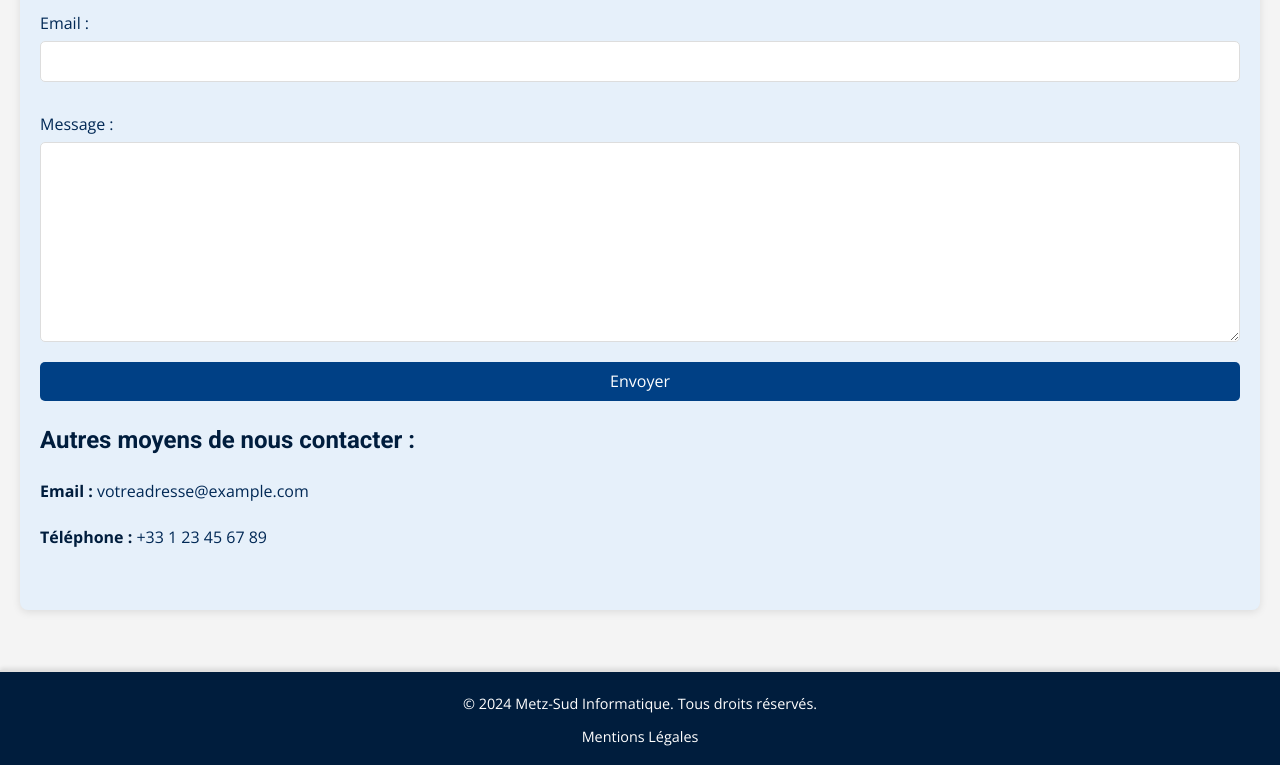
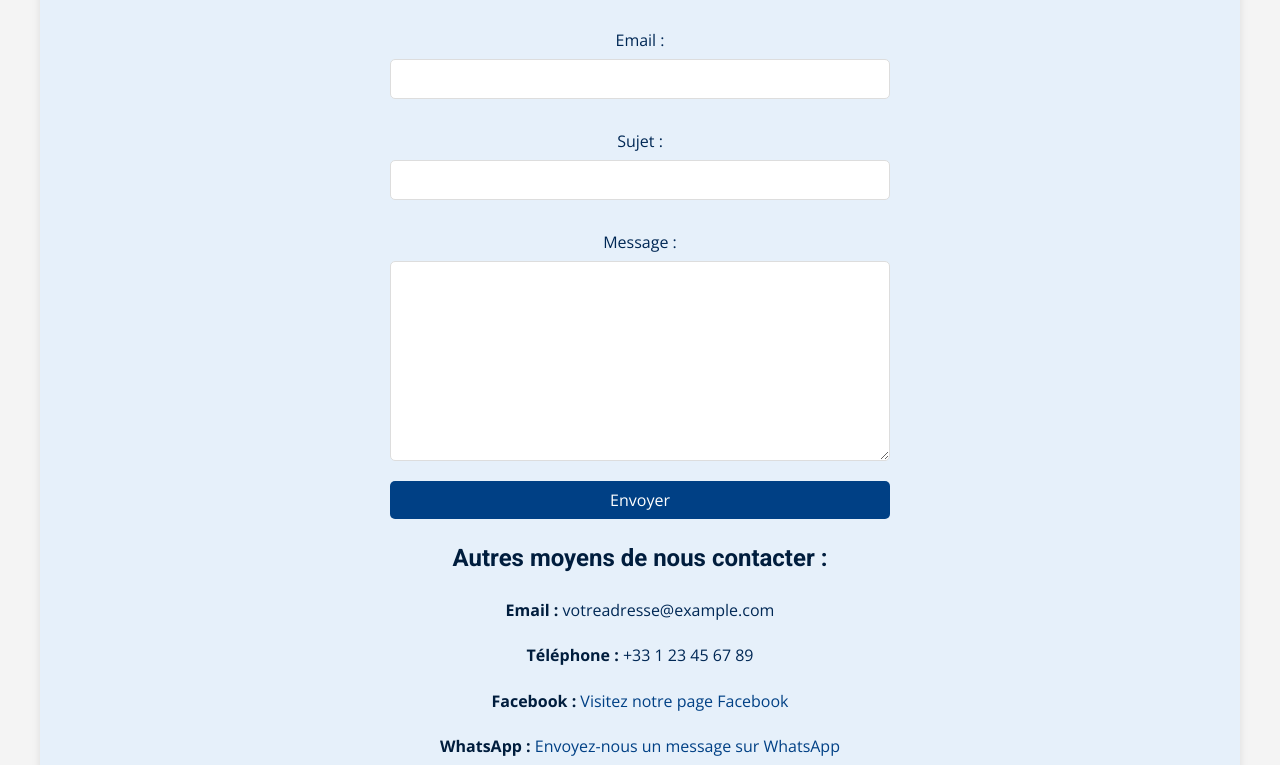
Before and after one commit to Nox57/website, a React (Create React App) app: page /contact in a window 1280 px wide. Shown: the part 486-1251 px from the top of the page. Built offline with nearby package versions, Linux system fonts and the light colour scheme.

Commit message:
Big update

```diff
--- a/src/App.css
+++ b/src/App.css
@@ -7,6 +7,13 @@ body {
     margin: 0;
     padding: 0;
     height: 100%;
+    box-sizing: border-box; /* Ensure padding and border are included in the element's total width and height */
+}
+
+*,
+*::before,
+*::after {
+    box-sizing: inherit;
 }
 
 #root {
@@ -31,6 +38,7 @@ body {
     margin-left: auto;
     margin-right: auto;
     padding: 20px; /* Ajout de padding par défaut */
+    width: 100%;
 }
 
 a {
@@ -67,7 +75,7 @@ a:focus {
 
 @media (max-width: 576px) {
     .main-content {
-        padding: 0px; /* Réduire encore le padding pour les très petits écrans */
+        padding: 5px; /* Réduire encore le padding pour les très petits écrans */
         margin: 0; /* Supprimer les marges externes */
         max-width: 100%;
     }
--- a/src/App.js
+++ b/src/App.js
@@ -2,6 +2,7 @@ import { BrowserRouter as Router, Route, Routes } from 'react-router-dom'
 // Components
 import Header from './components/Header/Header'
 import Footer from './components/Footer/Footer'
+import ScrollToTop from './ScrollToTop.js'
 // Pages
 import Home from './pages/Home/Home'
 import About from './pages/About/About'
@@ -17,6 +18,7 @@ import { Helmet } from 'react-helmet-async'
 function App() {
     return (
         <Router>
+            <ScrollToTop />
             <div className="app-container">
                 <Helmet>
                     <meta name="theme-color" content="#ffffff" />
--- /dev/null
+++ b/src/ScrollToTop.js
@@ -0,0 +1,14 @@
+import { useEffect } from 'react'
+import { useLocation } from 'react-router-dom'
+
+const ScrollToTop = () => {
+    const { pathname } = useLocation()
+
+    useEffect(() => {
+        window.scrollTo(0, 0)
+    }, [pathname])
+
+    return null
+}
+
+export default ScrollToTop
--- a/src/components/Header/Header.css
+++ b/src/components/Header/Header.css
@@ -35,6 +35,7 @@
     font-size: 1.8em;
     font-family: 'Roboto', sans-serif;
     text-align: center;
+    font-weight: bold;
 }
 
 nav {
@@ -79,6 +80,7 @@ nav {
 @media (max-width: 930px) {
     .title {
         font-size: 1.6em;
+        font-weight: bold;
     }
     .menu-toggle {
         display: block;
--- a/src/components/Header/Header.jsx
+++ b/src/components/Header/Header.jsx
@@ -33,7 +33,7 @@ const Header = () => {
             <header className={`header-container ${isScrolled ? 'scrolled' : ''}`}>
                 <div className="logo-title">
                     <img src={logo} alt="Metz-Sud Informatique Logo" className="logo" />
-                    <h1 className="title">Metz-Sud Informatique</h1>
+                    <span className="title">Metz-Sud Informatique</span>
                 </div>
                 <nav>
                     <button className="menu-toggle" onClick={toggleMenu}>
--- a/src/components/MapSection/MapSection.css
+++ b/src/components/MapSection/MapSection.css
@@ -24,7 +24,6 @@
 .mapSection-note {
     margin-top: 20px;
     font-size: 1rem;
-    color: #333;
     font-family: 'Open Sans', sans-serif;
     text-align: center;
     padding: 10px;
--- a/src/components/ServiceCard/ServiceCard.css
+++ b/src/components/ServiceCard/ServiceCard.css
@@ -22,7 +22,6 @@
     height: 200px;
     object-fit: cover;
     border-radius: 8px;
-    margin-bottom: 15px;
 }
 
 .serviceCard h3 {
--- a/src/pages/Contact/Contact.css
+++ b/src/pages/Contact/Contact.css
@@ -1,22 +1,13 @@
 /* Contact.css */
 
-.contactPage {
-    display: flex;
-    justify-content: center;
-    align-items: center;
-    padding: 40px 0;
-    background-color: #f4f4f4;
-}
-
 .contactContainer {
-    width: 100%;
-    margin: 0 auto;
-    padding: 40px 20px;
-    font-family: 'Open Sans', sans-serif;
+    text-align: center;
+    padding: 2rem;
     background-color: #e6f0fa;
     color: #002855;
     border-radius: 8px;
     box-shadow: 0 2px 8px rgba(0, 0, 0, 0.1);
+    margin: 20px;
 }
 
 .contactContainer h1,
@@ -32,9 +23,17 @@
     margin-bottom: 20px;
 }
 
+.contactForm {
+    display: flex;
+    justify-content: center;
+    align-items: center;
+}
+
 .contactForm form {
     display: flex;
     flex-direction: column;
+    width: 100%;
+    max-width: 500px; /* Limite la largeur du formulaire */
 }
 
 .contactForm label {
@@ -78,6 +77,15 @@
 
 .directContact p strong {
     color: #001d3d;
+}
+
+.directContact a {
+    color: #004085;
+    text-decoration: none;
+}
+
+.directContact a:hover {
+    text-decoration: underline;
 }
 
 /* Responsive Styles */
--- a/src/pages/Contact/Contact.jsx
+++ b/src/pages/Contact/Contact.jsx
@@ -6,6 +6,7 @@ const Contact = () => {
     const [formData, setFormData] = useState({
         name: '',
         email: '',
+        subject: '',
         message: '',
     })
 
@@ -26,7 +27,7 @@ const Contact = () => {
     }
 
     return (
-        <div className="contactPage">
+        <>
             <Helmet>
                 <title>Contact | Metz-Sud Informatique</title>
                 <meta
@@ -49,11 +50,11 @@ const Contact = () => {
             <div className="contactContainer">
                 <h1>Contactez-nous</h1>
                 <p>
-                    Vous avez des questions ou souhaitez obtenir un devis ? Remplissez le formulaire
-                    ci-dessous ou utilisez nos informations de contact pour nous joindre
+                    Vous avez des questions ou souhaitez obtenir un devis personnalisé ? Remplissez
+                    le formulaire ci-dessous ou utilisez nos coordonnées pour nous contacter
                     directement.
                 </p>
-
+                <p>Nous nous engageons à vous répondre dans les plus brefs délais.</p>
                 <div className="contactForm">
                     <form onSubmit={handleSubmit}>
                         <label htmlFor="name">Nom :</label>
@@ -72,6 +73,16 @@ const Contact = () => {
                             id="email"
                             name="email"
                             value={formData.email}
+                            onChange={handleChange}
+                            required
+                        />
+
+                        <label htmlFor="subject">Sujet :</label>
+                        <input
+                            type="text"
+                            id="subject"
+                            name="subject"
+                            value={formData.subject}
                             onChange={handleChange}
                             required
                         />
@@ -97,9 +108,29 @@ const Contact = () => {
                     <p>
                         <strong>Téléphone :</strong> +33 1 23 45 67 89
                     </p>
+                    <p>
+                        <strong>Facebook :</strong>{' '}
+                        <a
+                            href="https://www.facebook.com/votrepage"
+                            target="_blank"
+                            rel="noopener noreferrer"
+                        >
+                            Visitez notre page Facebook
+                        </a>
+                    </p>
+                    <p>
+                        <strong>WhatsApp :</strong>{' '}
+                        <a
+                            href="https://wa.me/33123456789"
+                            target="_blank"
+                            rel="noopener noreferrer"
+                        >
+                            Envoyez-nous un message sur WhatsApp
+                        </a>
+                    </p>
                 </div>
             </div>
-        </div>
+        </>
     )
 }
 
```
Also changed, not shown: src/components/ServicesSection/ServicesSection.jsx (+12 -12 lines).
